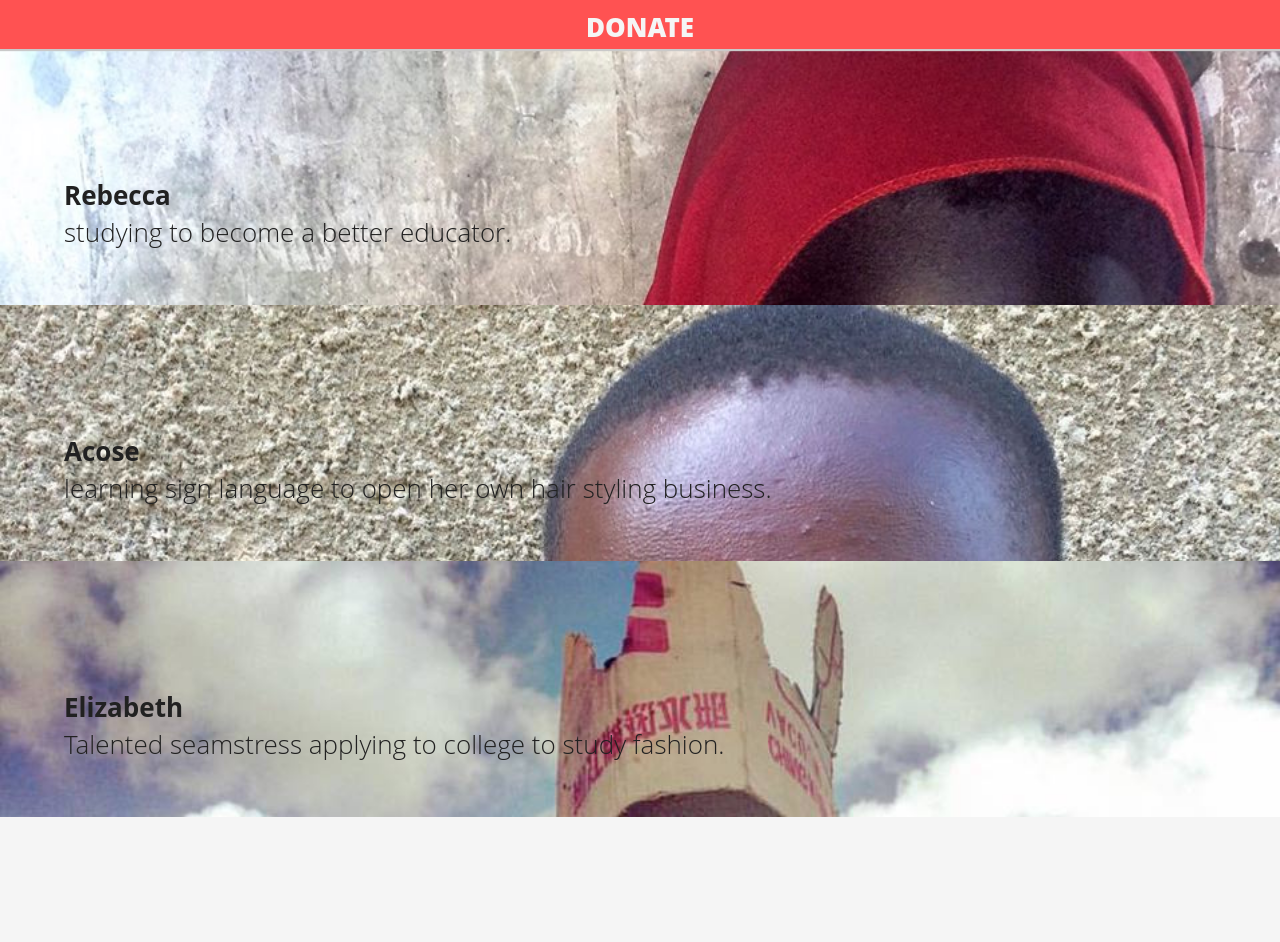
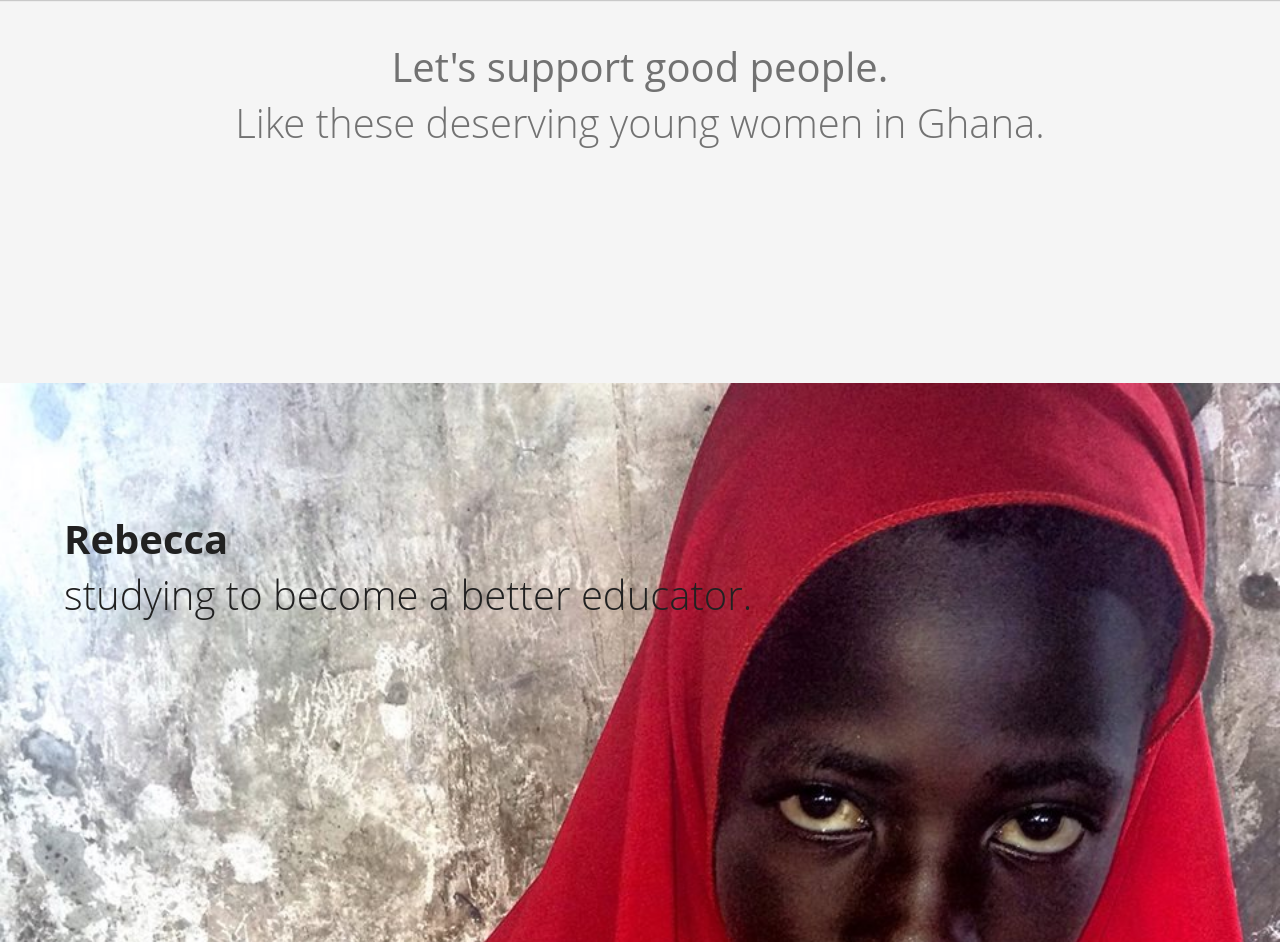
Before and after one commit to choquette33/little-big-women, a plain HTML site: page index.html in a window 1280 px wide. Shown: the part 681-1623 px from the top of the page. Drawn offline with nearby package versions, Linux system fonts and the light colour scheme.

Commit message:
added basic desktop site

```diff
--- a/css/style.css
+++ b/css/style.css
@@ -211,3 +211,34 @@ h3  {
 .icon-check-alt:before {
     content: "\e900";
 }
+
+@media (min-width: 700px) {
+
+
+
+.before-img {
+  height: 600px;
+}
+
+.after-img  {
+  height: 600px;
+}
+
+.donate {
+  height:80px;
+  top: 75%;
+}
+
+.story-text {
+  height: 600px;
+}
+
+body  {
+  font-size: 40px;
+}
+
+footer {
+  height: 450px;
+}
+
+}
```
